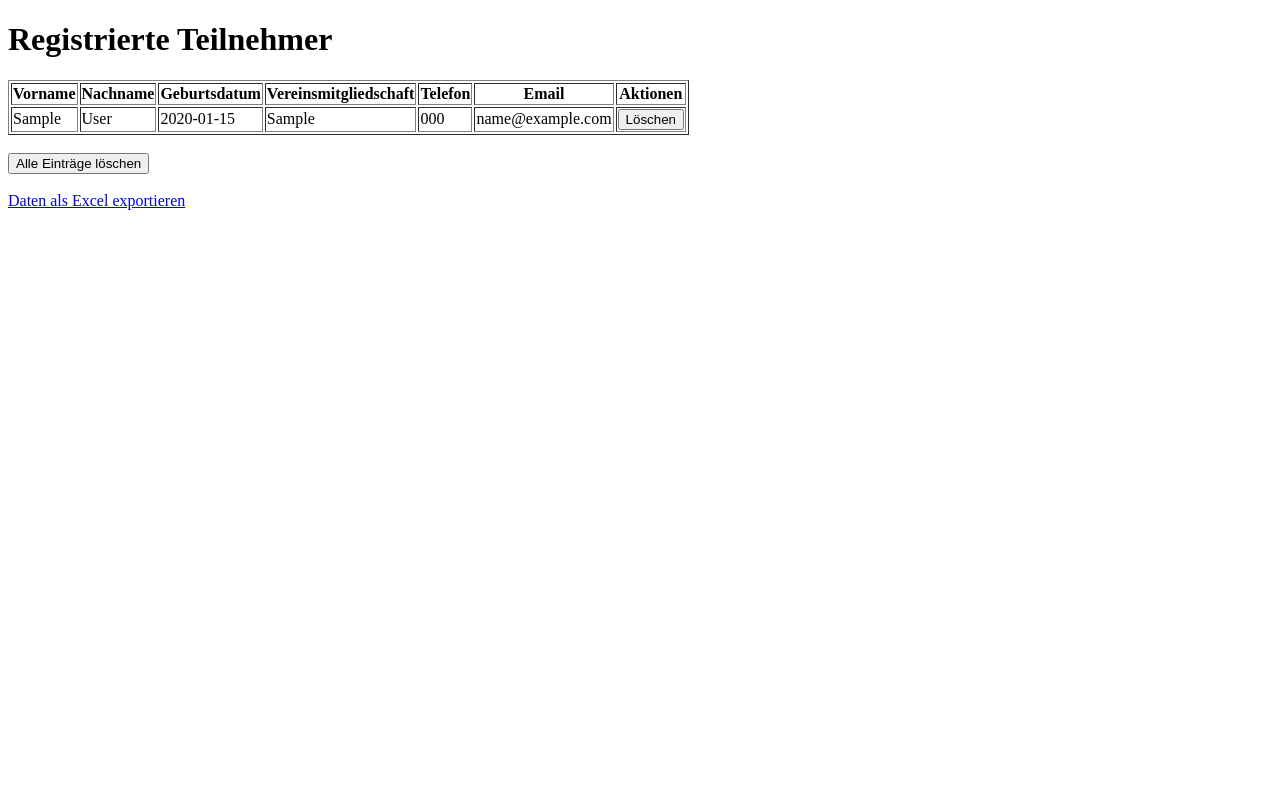
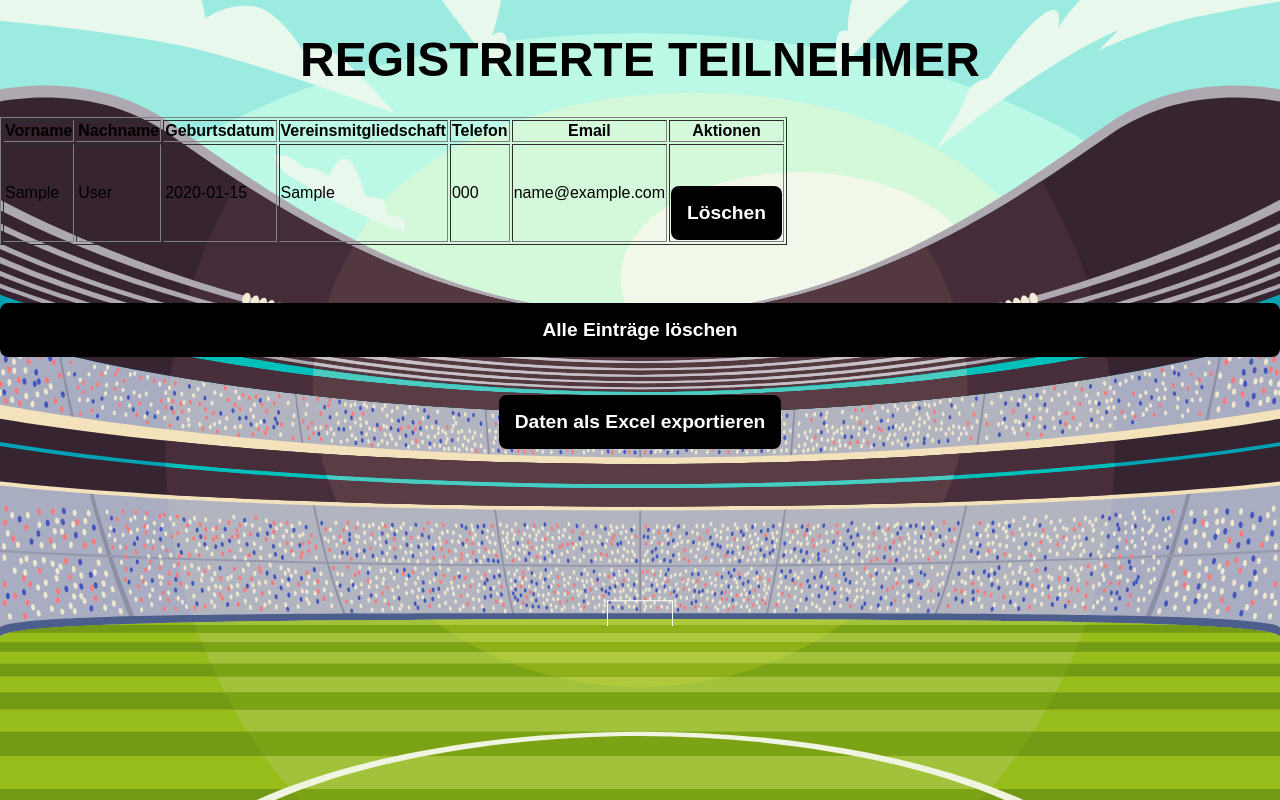
Before and after one commit to pwwppw78/anmeldung-jugendfussball-ausflug, a Flask app: page /admin in a window 1280 px wide. Run offline with Flask 3, Linux system fonts and the light colour scheme; the visitor is signed in with stand-in values (Sample User, id 1); tables that the repository leaves empty hold one stand-in row (values such as "Sample post"); some libraries are stand-ins or nearby versions.

Commit message:
Design Updates

```diff
--- a/app.py
+++ b/app.py
@@ -1,3 +1,5 @@
+#Jugendfussball
+
 import os
 from flask import Flask, render_template, request, flash, redirect, url_for, session, Response
 from flask_wtf import FlaskForm
--- a/templates/404.html
+++ b/templates/404.html
@@ -1,3 +1,5 @@
+<!-- Jugendfussball -->
+
 <!-- 404.html -->
 <!DOCTYPE html>
 <html lang="de">
@@ -5,6 +7,8 @@
     <meta charset="UTF-8">
     <meta name="viewport" content="width=device-width, initial-scale=1.0">
     <title>Seite nicht gefunden</title>
+    <link rel="stylesheet" href="{{ url_for('static', filename='style.css') }}">
+    <link rel="icon" type="image/png" href="{{ url_for('static', filename='icon-tsv-bitzfeld.png') }}">
     <style>
         body { font-family: Arial, sans-serif; text-align: center; padding: 50px; background-color: #f8f9fa; }
         h1 { font-size: 50px; color: #dc3545; }
--- a/templates/500.html
+++ b/templates/500.html
@@ -1,3 +1,5 @@
+<!-- Jugendfussball -->
+
 <!-- 500.html -->
 <!DOCTYPE html>
 <html lang="de">
@@ -5,6 +7,8 @@
     <meta charset="UTF-8">
     <meta name="viewport" content="width=device-width, initial-scale=1.0">
     <title>Interner Fehler</title>
+    <link rel="stylesheet" href="{{ url_for('static', filename='style.css') }}">
+    <link rel="icon" type="image/png" href="{{ url_for('static', filename='icon-tsv-bitzfeld.png') }}">
     <style>
         body { font-family: Arial, sans-serif; text-align: center; padding: 50px; background-color: #f8f9fa; }
         h1 { font-size: 50px; color: #dc3545; }
--- a/templates/admin.html
+++ b/templates/admin.html
@@ -1,8 +1,12 @@
+<!-- Jugendfussball -->
+
 <!DOCTYPE html>
 <html lang="de">
 <head>
     <meta charset="UTF-8">
     <title>Admin Panel</title>
+    <link rel="stylesheet" href="{{ url_for('static', filename='style.css') }}">
+    <link rel="icon" type="image/png" href="{{ url_for('static', filename='icon-tsv-bitzfeld.png') }}">
 </head>
 <body>
     <h1>Registrierte Teilnehmer</h1>
--- a/templates/admin_login.html
+++ b/templates/admin_login.html
@@ -1,9 +1,13 @@
+<!-- Jugendfussball -->
+
 <!DOCTYPE html>
 <html lang="de">
 <head>
     <meta charset="UTF-8">
     <meta name="viewport" content="width=device-width, initial-scale=1.0">
     <title>Admin Login</title>
+    <link rel="stylesheet" href="{{ url_for('static', filename='style.css') }}">
+    <link rel="icon" type="image/png" href="{{ url_for('static', filename='icon-tsv-bitzfeld.png') }}">
 </head>
 <body>
     <h1>Admin Login</h1>
--- a/templates/confirmation.html
+++ b/templates/confirmation.html
@@ -1,3 +1,5 @@
+<!-- Jugendfussball -->
+
 <!DOCTYPE html>
 <html lang="de">
 <head>
@@ -5,6 +7,7 @@
     <meta name="viewport" content="width=device-width, initial-scale=1, maximum-scale=1, user-scalable=no">
     <title>Bestätigung</title>
     <link rel="stylesheet" href="{{ url_for('static', filename='style.css') }}">
+    <link rel="icon" type="image/png" href="{{ url_for('static', filename='icon-tsv-bitzfeld.png') }}">
 </head>
 <body>
     <div class="container">
--- a/templates/form.html
+++ b/templates/form.html
@@ -1,3 +1,5 @@
+<!-- Jugendfussball -->
+
 <!DOCTYPE html>
 <html lang="de">
 <head>
@@ -5,6 +7,7 @@
     <meta name="viewport" content="width=device-width, initial-scale=1, maximum-scale=1, user-scalable=no">
     <title>Ausflug Jugendfussball 2025</title>
     <link rel="stylesheet" href="{{ url_for('static', filename='style.css') }}">
+    <link rel="icon" type="image/png" href="{{ url_for('static', filename='icon-tsv-bitzfeld.png') }}">
 </head>
 <body>
     <div class="container">
--- a/templates/privacy.html
+++ b/templates/privacy.html
@@ -1,3 +1,5 @@
+<!-- Jugendfussball -->
+
 <!DOCTYPE html>
 <html lang="de">
 <head>
@@ -5,6 +7,7 @@
     <meta name="viewport" content="width=device-width, initial-scale=1.0">
     <title>Datenschutzerklärung</title>
     <link rel="stylesheet" href="{{ url_for('static', filename='style.css') }}">
+    <link rel="icon" type="image/png" href="{{ url_for('static', filename='icon-tsv-bitzfeld.png') }}">
 </head>
 <body>
     <div class="container">
```
Also changed, not shown: static/icon-tsv-bitzfeld.png (added).
